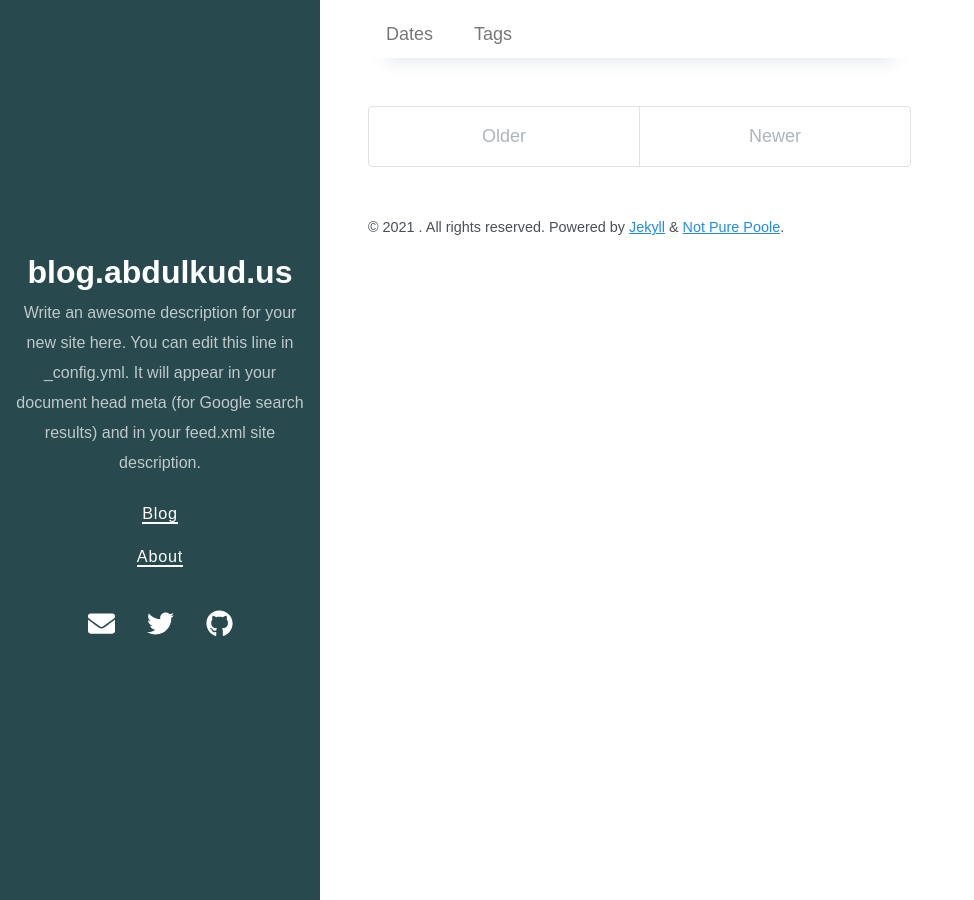
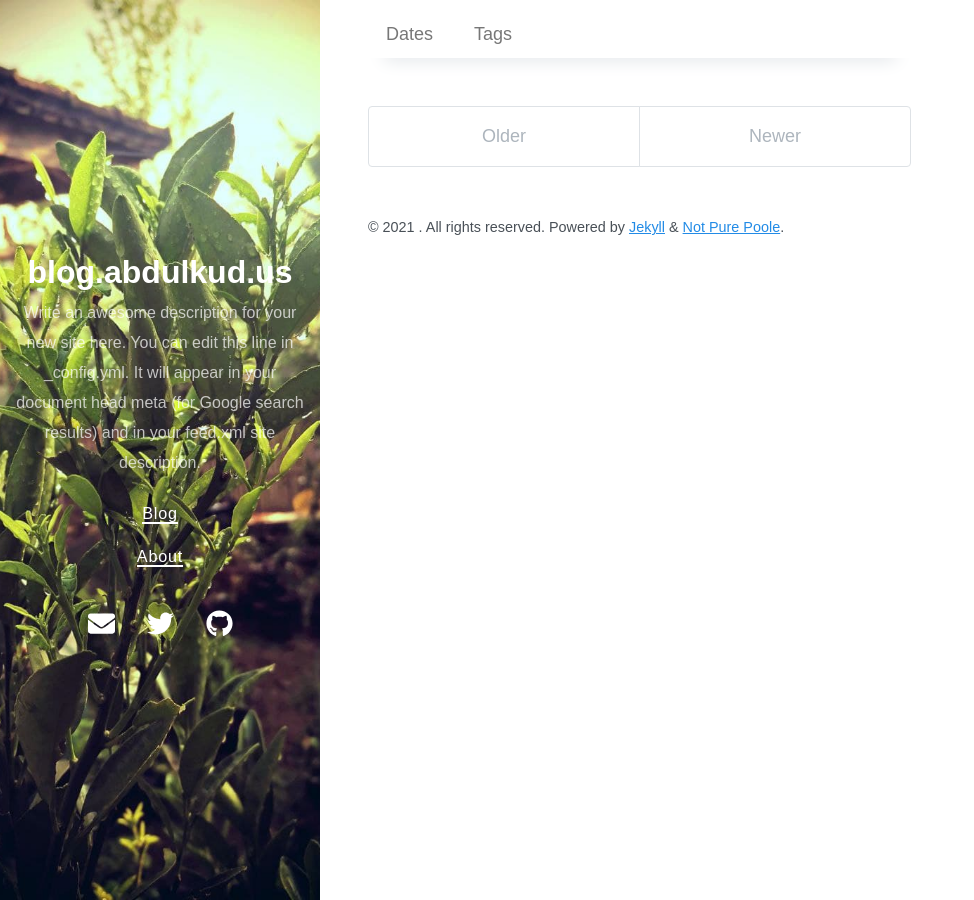
Before and after one commit to abdulku/abdulku.github.io, a Jekyll site: the page built from index.markdown, in a window 1280 px wide. Shown: the whole page, without its empty margins (0-974 px from the left). Built offline with Jekyll 4.4.1, drawn with Linux system fonts in a browser that asks for light colours; nearby versions of some CDN libraries.

Commit message:
add background image

```diff
--- a/_config.yml
+++ b/_config.yml
@@ -28,6 +28,7 @@ baseurl: "" # the subpath of your site, e.g. /blog
 url: "" # the base hostname & protocol for your site, e.g. http://example.com
 twitter_username: abdulku_
 github_username:  abdulku
+cover_image: /bg.jpeg
 
 # Build settings
 #theme: minima
```
